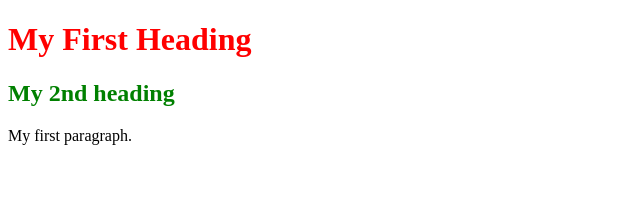
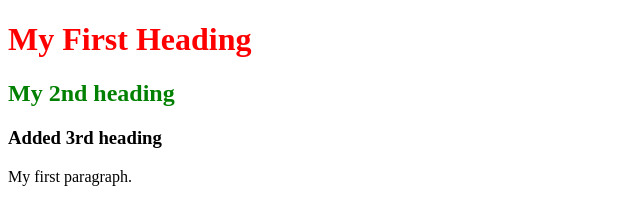
Before and after one commit to psasi36/sample1, a plain HTML site: page index.html in a window 1280 px wide. Shown: the whole page, without its empty margins (0-640 px from the left). Drawn offline with Linux system fonts and the light colour scheme.

Commit message:
Added H3

```diff
--- a/index.html
+++ b/index.html
@@ -7,6 +7,7 @@
 
 <h1>My First Heading</h1>
 <h2>My 2nd heading</h2>
+<h3>Added 3rd heading</h3>
 
 <p>My first paragraph.</p>
 
```
